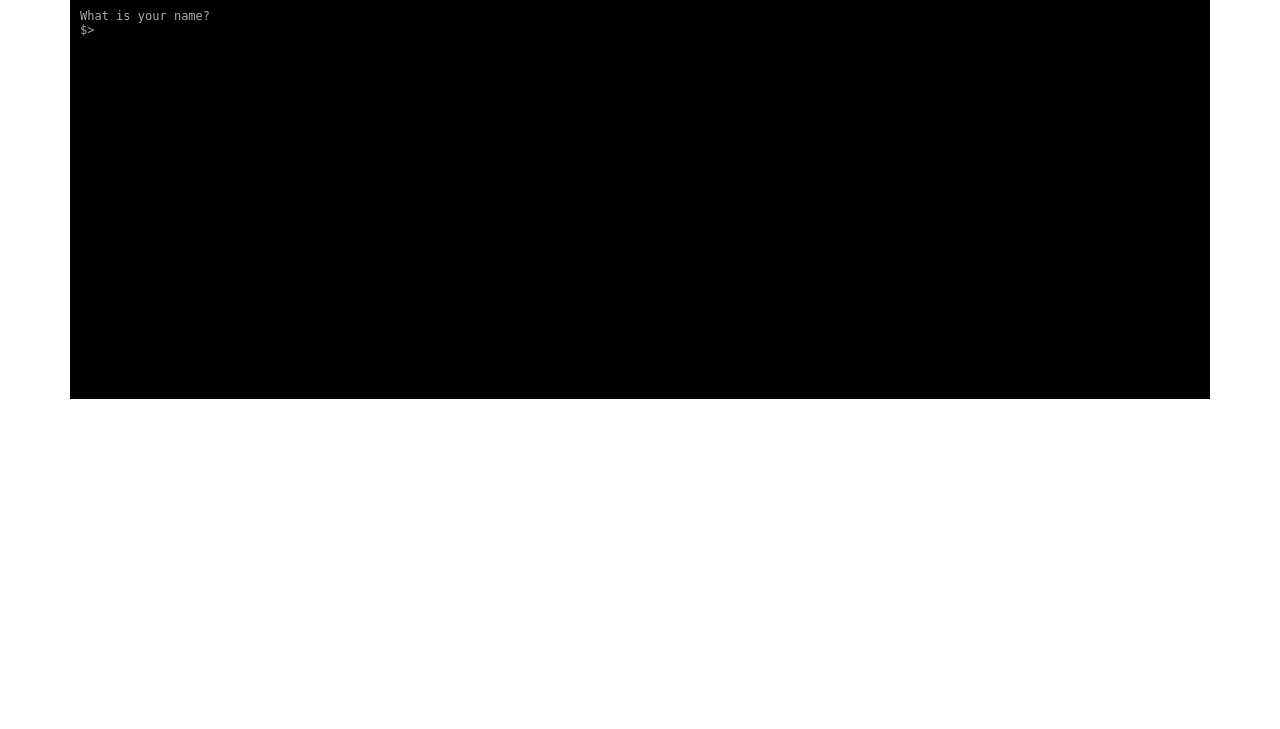
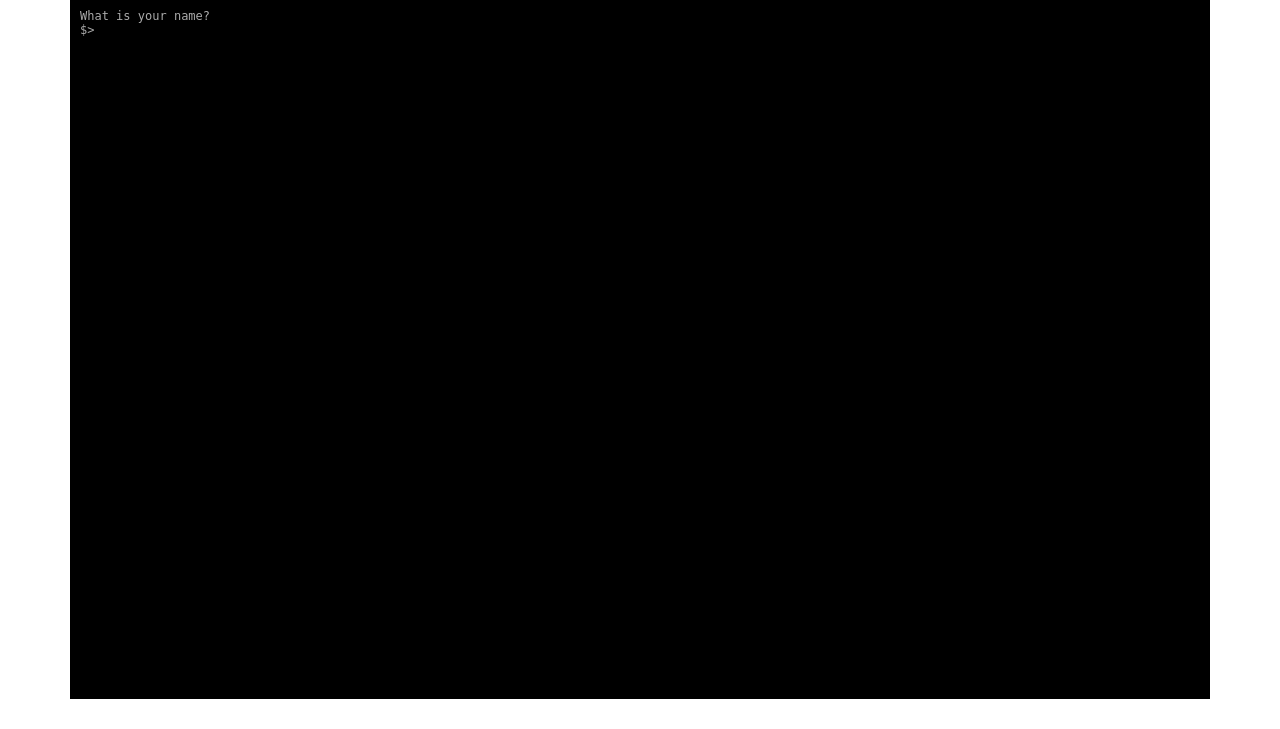
Before and after one commit to navignaw/lunatix, a Flask app: page / in a window 1280 px wide. Shown: the part 71-800 px from the top of the page. Run offline with Flask 2, Linux system fonts and the light colour scheme; some libraries are stand-ins or nearby versions.

Commit message:
Dynamically resize terminal

```diff
--- a/static/css/style.css
+++ b/static/css/style.css
@@ -1,3 +1,3 @@
 #terminal {
-    height: 400px;
+    /* TODO: custom styles here! */
 }
--- a/static/js/app.js
+++ b/static/js/app.js
@@ -23,17 +23,30 @@
         }
 
         if (terminal = $.terminal.active()) {
-            args = _.isString(args) ? args : args.toString();
+            arguments = _.map(arguments, function(arg) {
+                return _.isString(arg) ? arg : arg.toString();
+            });
             var printTerminal = error ? terminal.error : terminal.echo;
-            printTerminal(args);
+            printTerminal(arguments.join(' '));
         }
     };
 
-    /* Terminals */
+    /* Terminal objects */
     var terminal = new Terminal(system);
+    var $term = $('#terminal');
 
     $(document).ready(function() {
-        $('#terminal').terminal({}, terminal.options.base);
+        $term.terminal({}, terminal.options.base);
+
+        var resizeTerminal = function() {
+            var newHeight = Math.round($(window).height()) - 120;
+            $term.height(_.max([100, newHeight]));
+            $term.resize();
+        };
+        resizeTerminal(); // Set initial size.
+
+        // Resize terminal on window resize.
+        $(window).resize(_.debounce(resizeTerminal, 150));
     });
 
 })();
```
